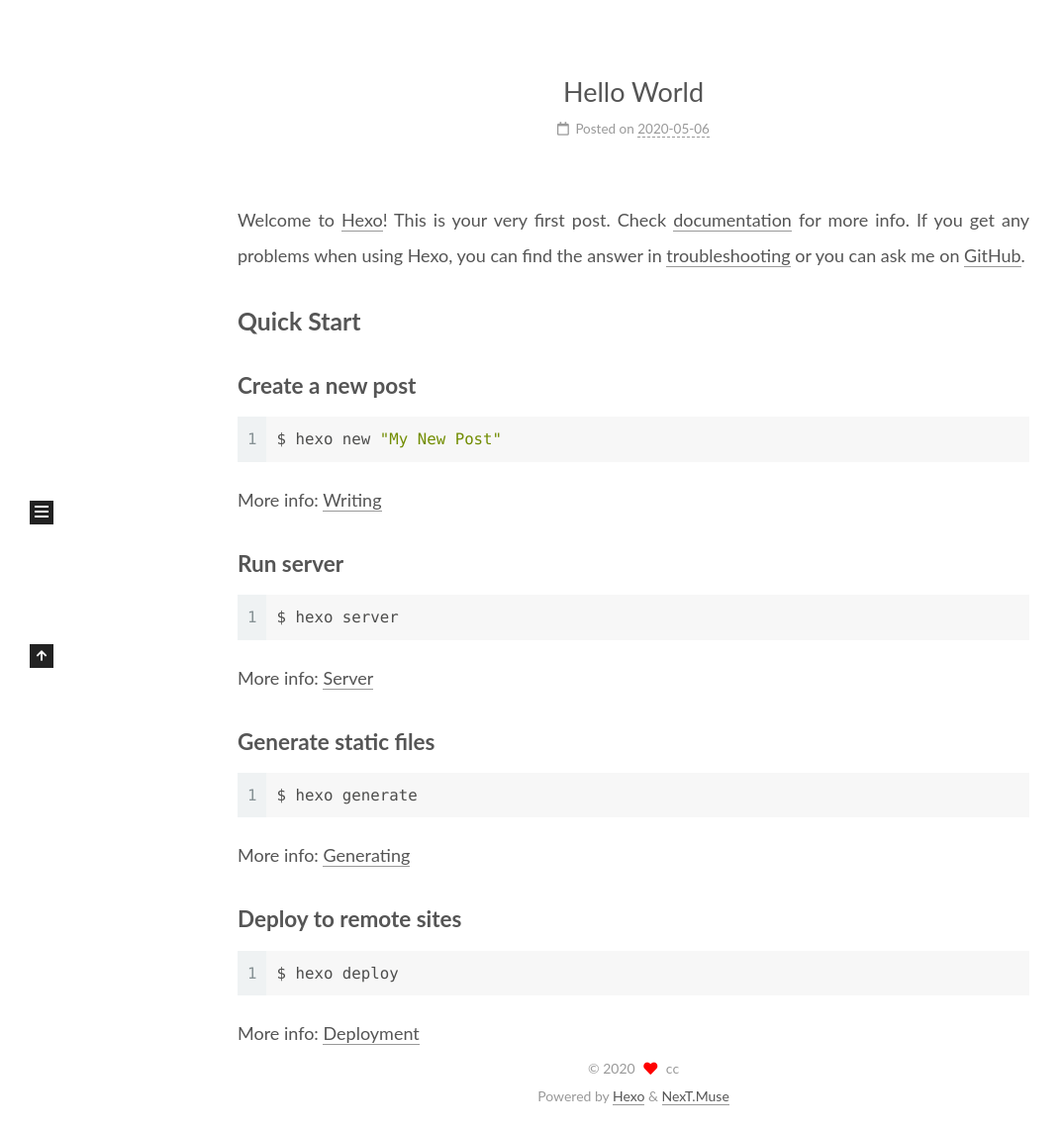
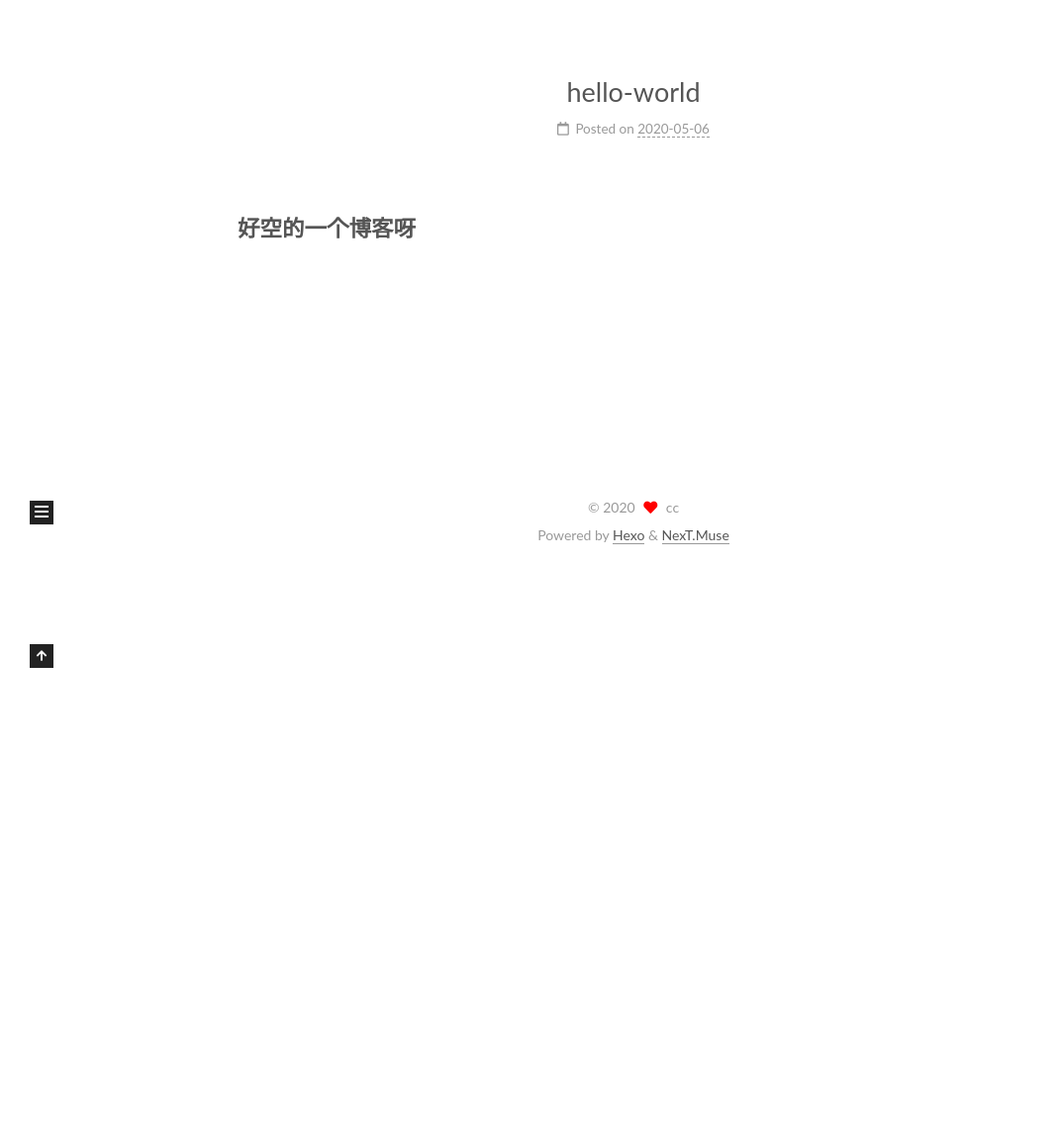
Before and after one commit to weaver-cc/weaver-cc.github.io, a plain HTML site: page index.html in a window 1280 px wide. Shown: the part 225-1367 px from the top of the page at 99% size, without its empty margins (0-1072 px from the left). After the commit the page ends 800 px from the top, so only its background shows below. Drawn offline with Linux system fonts and the light colour scheme.

Commit message:
Site updated: 2020-05-06 20:40:39

```diff
--- a/index.html
+++ b/index.html
@@ -161,7 +161,7 @@
       <header class="post-header">
         <h2 class="post-title" itemprop="name headline">
 
-            <a href="/2020/05/06/hello-world/" class="post-title-link" itemprop="url">Hello World</a>
+            <a href="/2020/05/06/hello-world/" class="post-title-link" itemprop="url">hello-world</a>
         </h2>
 
         <div class="post-meta">
@@ -171,7 +171,8 @@
               </span>
               <span class="post-meta-item-text">Posted on</span>
 
-              <time title="Created: 2020-05-06 19:33:18" itemprop="dateCreated datePublished" datetime="2020-05-06T19:33:18+08:00">2020-05-06</time>
+
+              <time title="Created: 2020-05-06 19:33:18 / Modified: 20:40:04" itemprop="dateCreated datePublished" datetime="2020-05-06T19:33:18+08:00">2020-05-06</time>
             </span>
 
 
@@ -185,20 +186,7 @@
     <div class="post-body" itemprop="articleBody">
 
 
-          <p>Welcome to <a href="https://hexo.io/" target="_blank" rel="noopener">Hexo</a>! This is your very first post. Check <a href="https://hexo.io/docs/" target="_blank" rel="noopener">documentation</a> for more info. If you get any problems when using Hexo, you can find the answer in <a href="https://hexo.io/docs/troubleshooting.html" target="_blank" rel="noopener">troubleshooting</a> or you can ask me on <a href="https://github.com/hexojs/hexo/issues" target="_blank" rel="noopener">GitHub</a>.</p>
-<h2 id="Quick-Start"><a href="#Quick-Start" class="headerlink" title="Quick Start"></a>Quick Start</h2><h3 id="Create-a-new-post"><a href="#Create-a-new-post" class="headerlink" title="Create a new post"></a>Create a new post</h3><figure class="highlight bash"><table><tr><td class="gutter"><pre><span class="line">1</span><br></pre></td><td class="code"><pre><span class="line">$ hexo new <span class="string">"My New Post"</span></span><br></pre></td></tr></table></figure>
-
-<p>More info: <a href="https://hexo.io/docs/writing.html" target="_blank" rel="noopener">Writing</a></p>
-<h3 id="Run-server"><a href="#Run-server" class="headerlink" title="Run server"></a>Run server</h3><figure class="highlight bash"><table><tr><td class="gutter"><pre><span class="line">1</span><br></pre></td><td class="code"><pre><span class="line">$ hexo server</span><br></pre></td></tr></table></figure>
-
-<p>More info: <a href="https://hexo.io/docs/server.html" target="_blank" rel="noopener">Server</a></p>
-<h3 id="Generate-static-files"><a href="#Generate-static-files" class="headerlink" title="Generate static files"></a>Generate static files</h3><figure class="highlight bash"><table><tr><td class="gutter"><pre><span class="line">1</span><br></pre></td><td class="code"><pre><span class="line">$ hexo generate</span><br></pre></td></tr></table></figure>
-
-<p>More info: <a href="https://hexo.io/docs/generating.html" target="_blank" rel="noopener">Generating</a></p>
-<h3 id="Deploy-to-remote-sites"><a href="#Deploy-to-remote-sites" class="headerlink" title="Deploy to remote sites"></a>Deploy to remote sites</h3><figure class="highlight bash"><table><tr><td class="gutter"><pre><span class="line">1</span><br></pre></td><td class="code"><pre><span class="line">$ hexo deploy</span><br></pre></td></tr></table></figure>
-
-<p>More info: <a href="https://hexo.io/docs/one-command-deployment.html" target="_blank" rel="noopener">Deployment</a></p>
-
+          <h3 id="好空的一个博客呀"><a href="#好空的一个博客呀" class="headerlink" title="好空的一个博客呀"></a>好空的一个博客呀</h3>
 
     </div>
 
```
Also changed, not shown: 2020/05/06/hello-world/index.html (+10 -22 lines), archives/2020/05/index.html (+1 -1 lines), archives/2020/index.html (+1 -1 lines), archives/index.html (+1 -1 lines).
